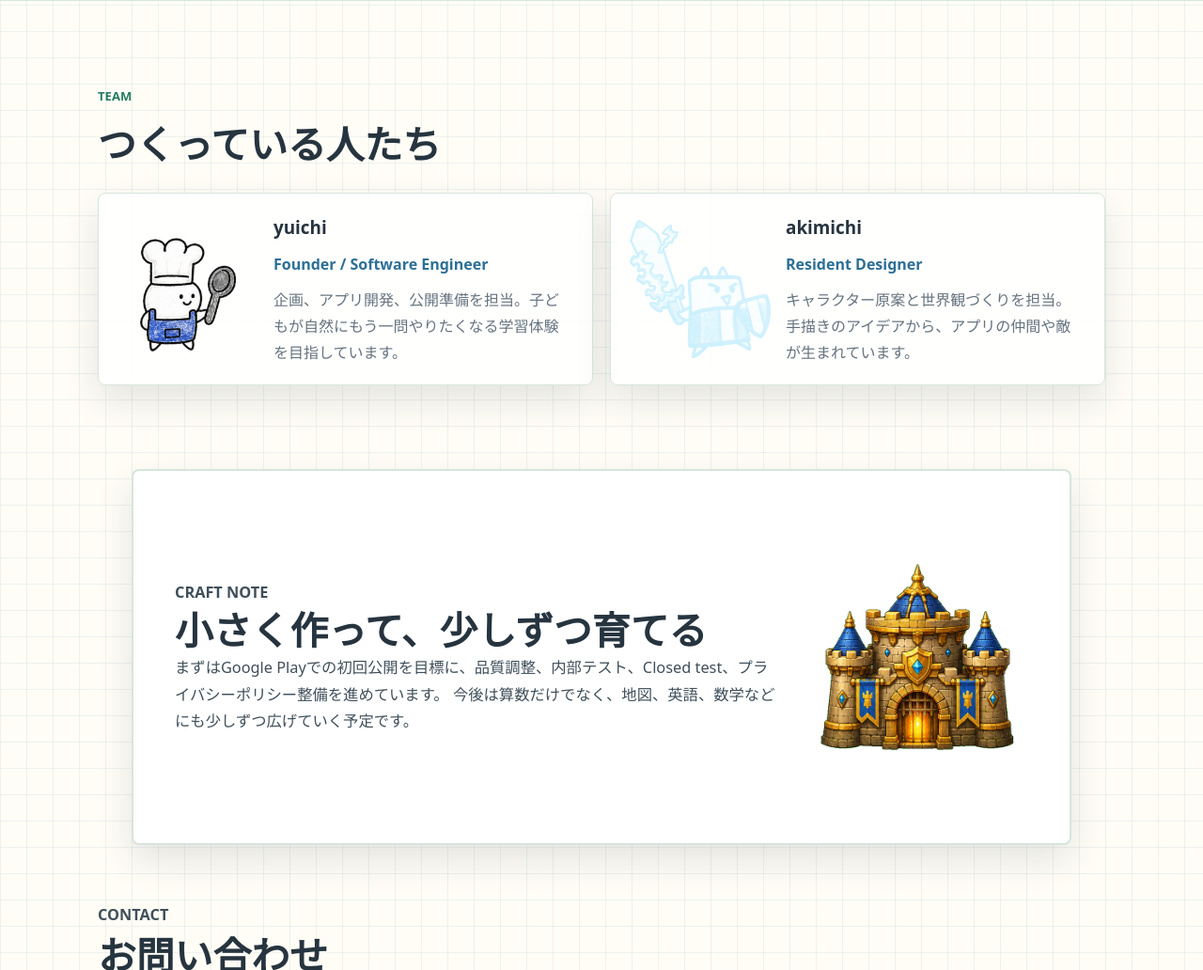
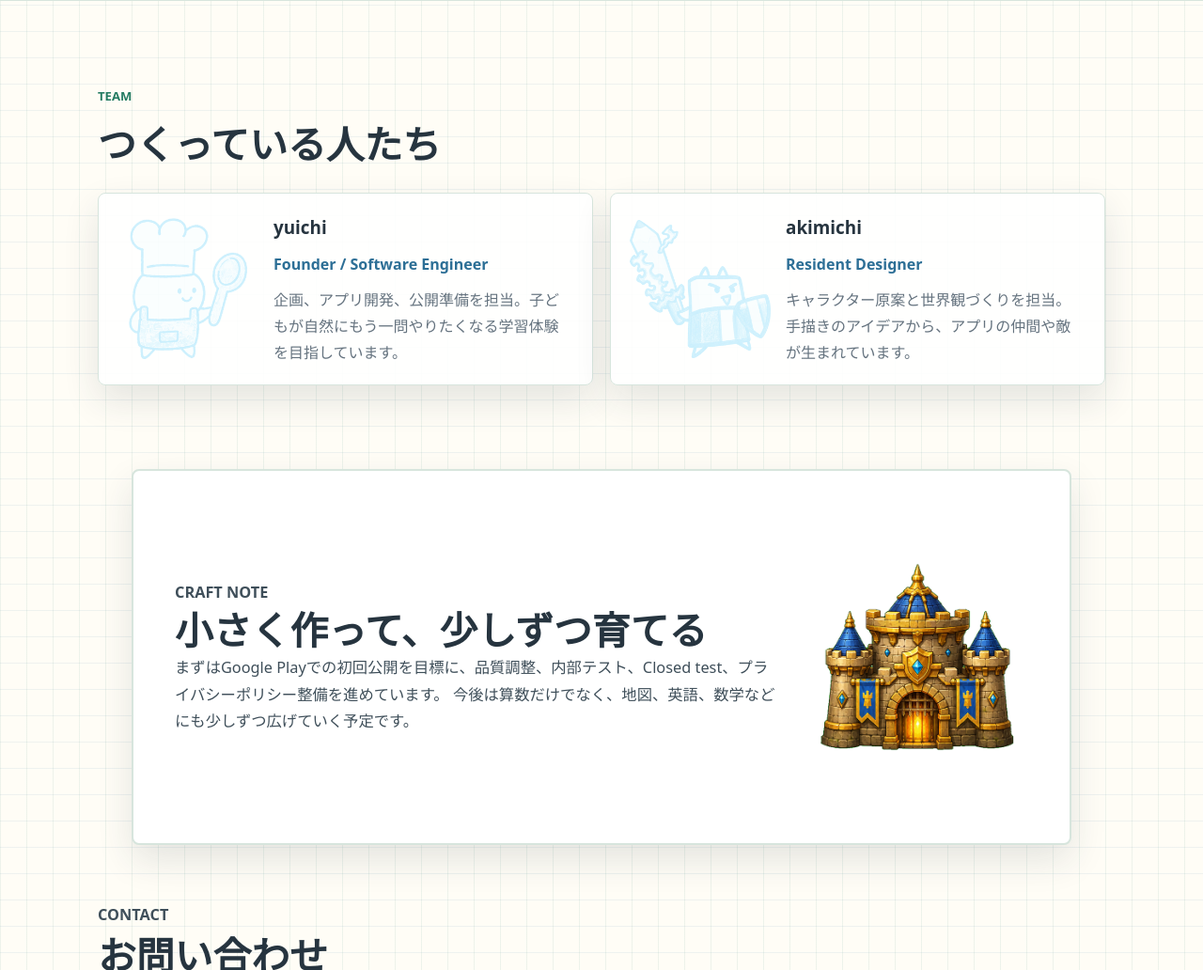
Before and after one commit to davow3/educraft-creators-site, a plain HTML site: page index.html in a window 1280 px wide. Shown: the part 1814-2846 px from the top of the page at 94% size. Drawn offline with Linux system fonts and the light colour scheme.

Commit message:
Restore team cook illustration

```diff
--- a/index.html
+++ b/index.html
@@ -107,7 +107,7 @@
       </div>
       <div class="team-grid">
         <article class="team-member">
-          <img src="assets/creator-cook-solid.png" alt="クックのキャラクターイラスト">
+          <img src="assets/creator-cook.png" alt="クックのキャラクターイラスト">
           <div>
             <h3>yuichi</h3>
             <p class="role">Founder / Software Engineer</p>
```
